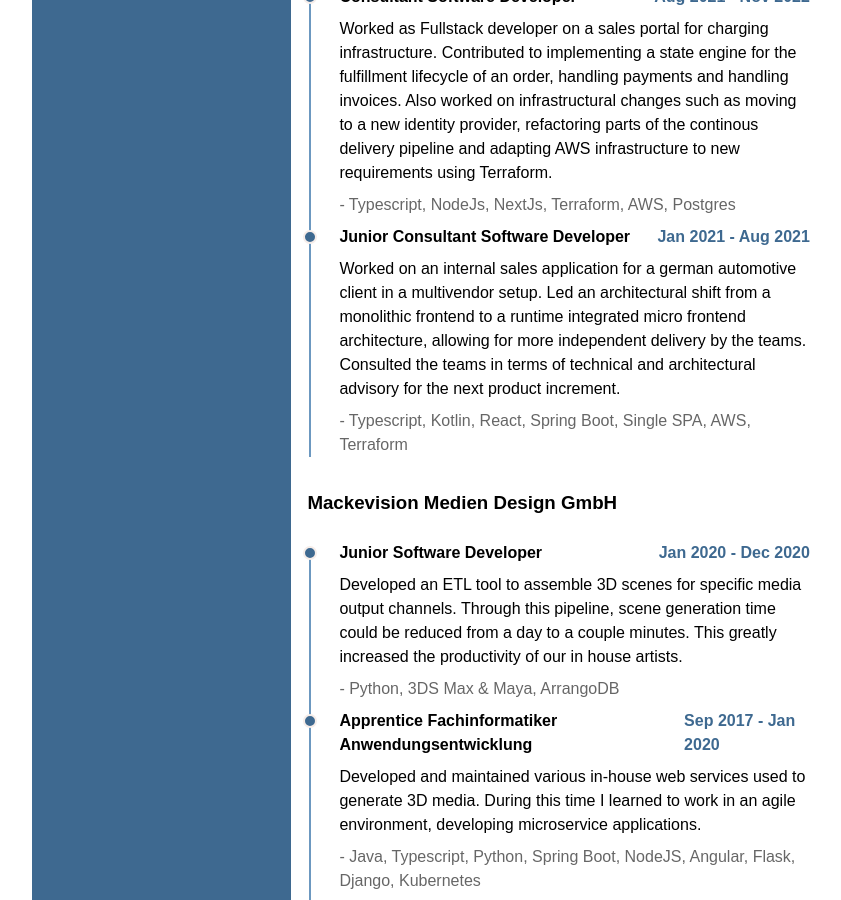
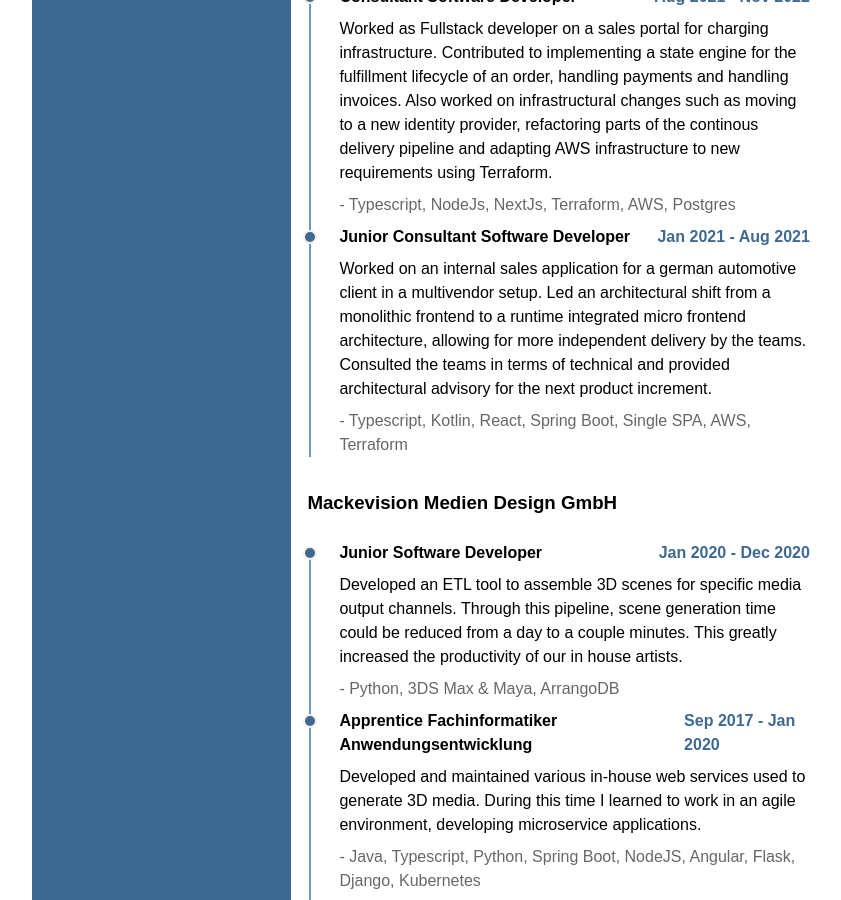
Before and after one commit to RykoL/CV, a Jekyll site: the page built from index.html, in a window 1280 px wide and 900 px high, scrolled down 1289 px. Shown: the whole window, without its empty margins (211-1052 px from the left). Built offline with Jekyll 4.4.1, drawn with Linux system fonts in a browser that asks for light colours.

Commit message:
Changed small sentence in junior consultant career section

```diff
--- a/_data/career.yml
+++ b/_data/career.yml
@@ -57,7 +57,7 @@
     - title: Junior Consultant Software Developer
       from: Jan 2021
       until: Aug 2021
-      description: "Worked on an internal sales application for a german automotive client in a multivendor setup. Led an architectural shift from a monolithic frontend to a runtime integrated micro frontend architecture, allowing for more independent delivery by the teams. Consulted the teams in terms of technical and architectural advisory for the next product increment."
+      description: "Worked on an internal sales application for a german automotive client in a multivendor setup. Led an architectural shift from a monolithic frontend to a runtime integrated micro frontend architecture, allowing for more independent delivery by the teams. Consulted the teams in terms of technical and provided architectural advisory for the next product increment."
       technologies:
         - Typescript
         - Kotlin
```
